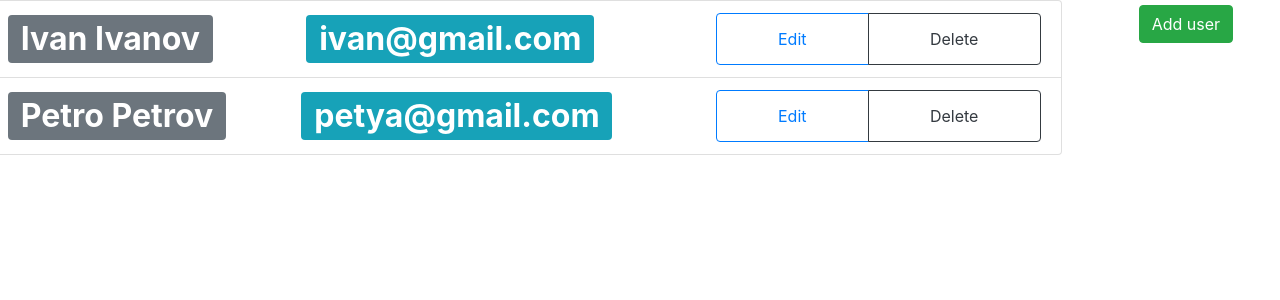
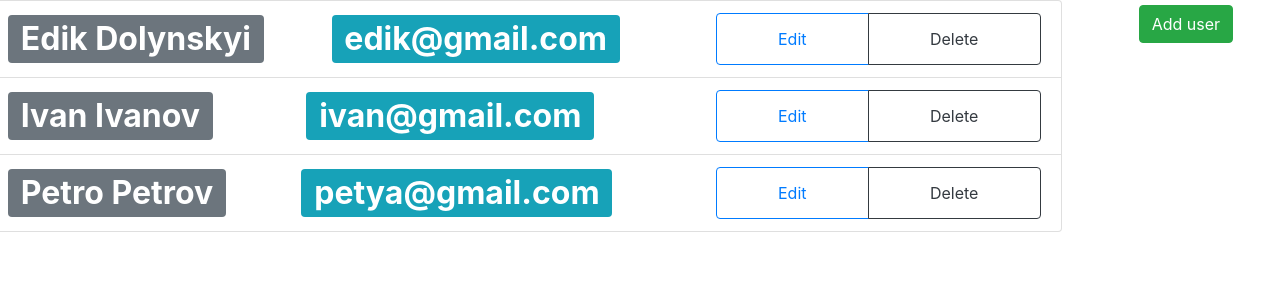
Before and after one commit to EdikDolynskyi/React-Redux-lecture, a React (Create React App) app: page / in a window 1280 px wide. Shown: the top 300 px of the page. Built offline with nearby package versions, Linux system fonts and the light colour scheme.

Commit message:
added user

```diff
--- a/src/users/reducer.js
+++ b/src/users/reducer.js
@@ -1,6 +1,12 @@
 import { ADD_USER, UPDATE_USER, DELETE_USER } from "./actionTypes";
 
 const initialState = [{
+    id: 1,
+    name: 'Edik',
+    surname: 'Dolynskyi',
+    email: 'edik@gmail.com',
+    password: '123'
+}, {
     id: 1,
     name: 'Ivan',
     surname: 'Ivanov',
```
